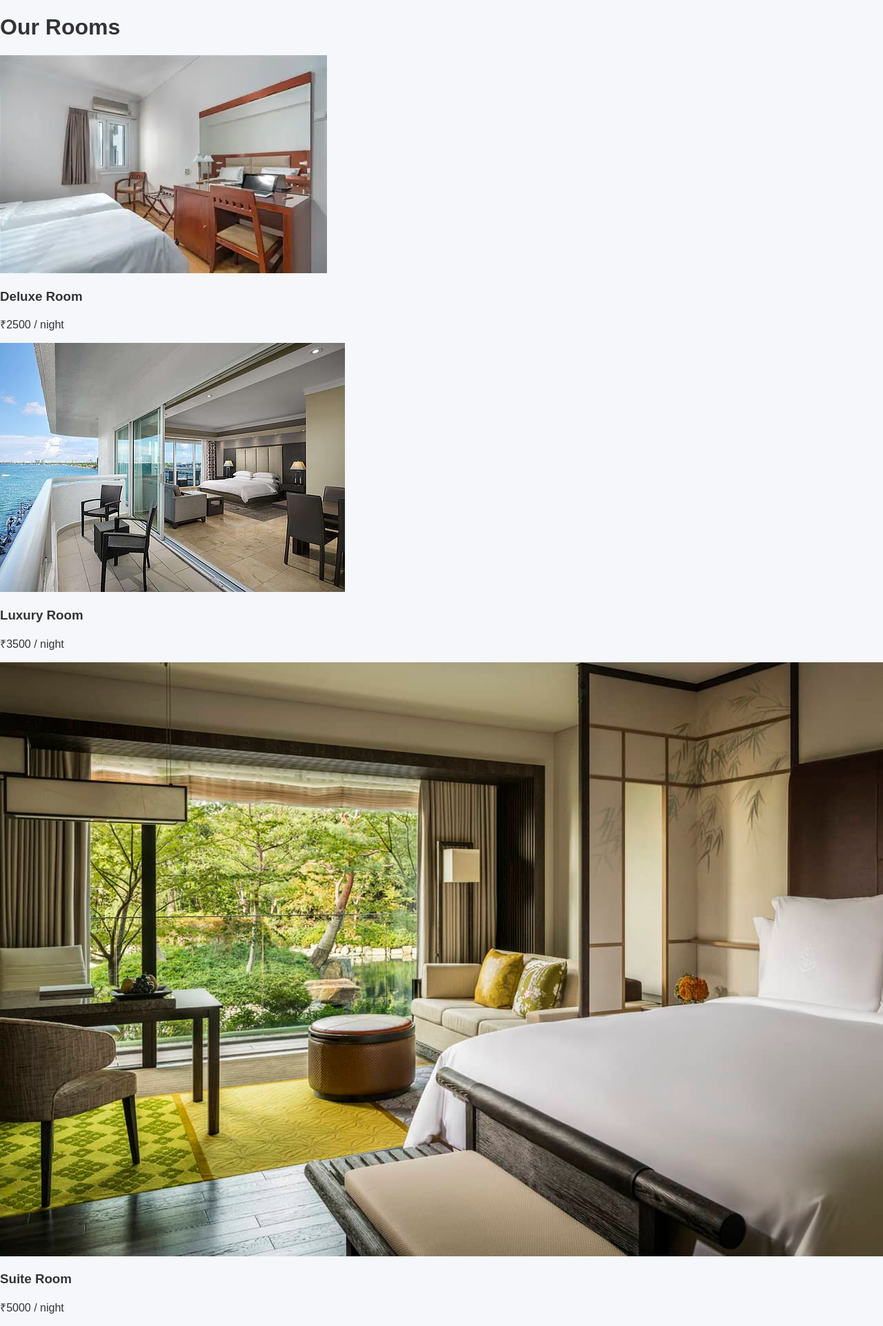
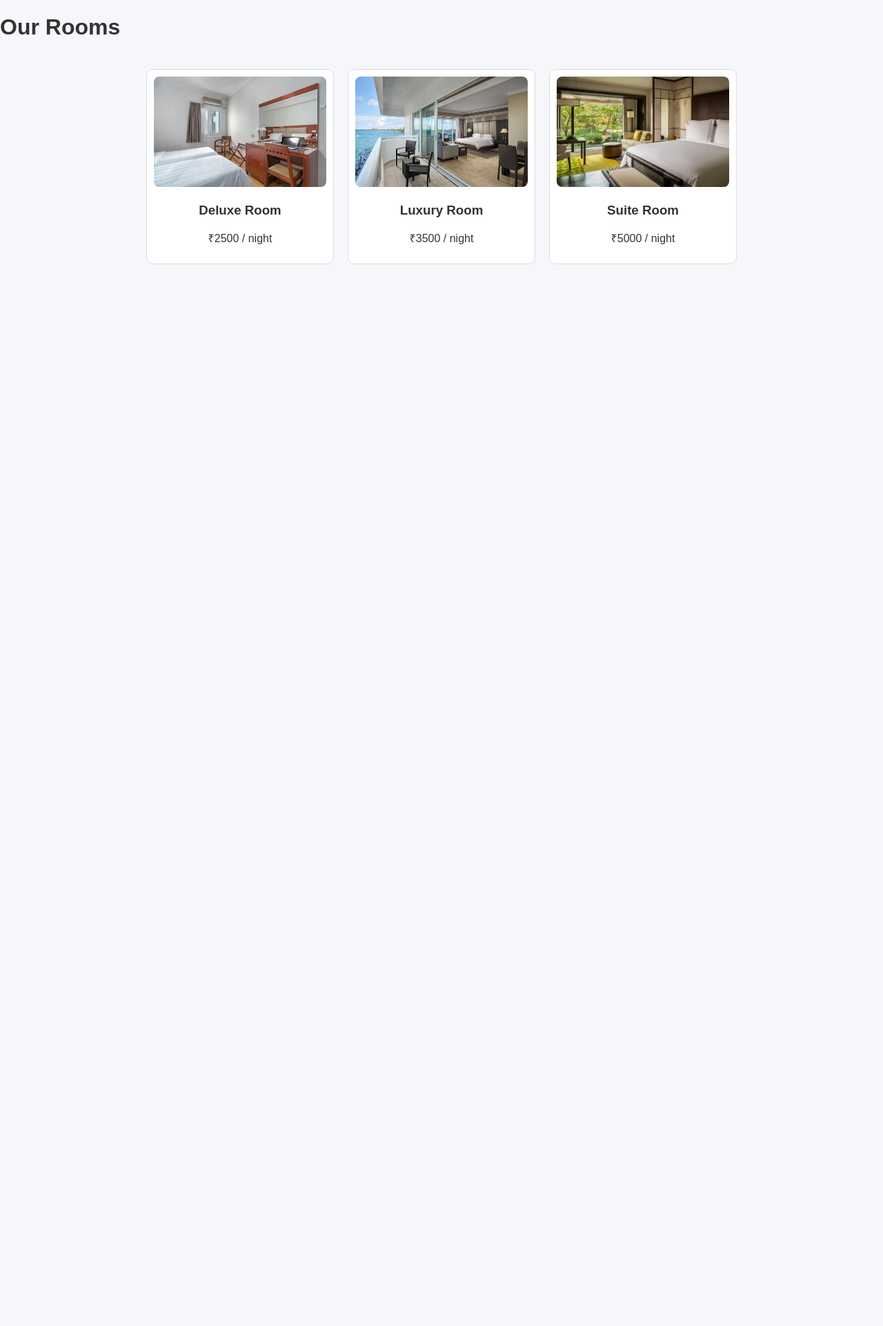
Before and after one commit to mpachling11-commits/hotel_booking, a Flask app: page /rooms in a window 1280 px wide; the page is wider, and only the part inside the window is pictured. Shown: that part at 69% size. After the commit the page ends 383 px from the top of that part, so only its background shows below. Run offline with Flask 3, Linux system fonts and the light colour scheme.

Commit message:
Add room container and card styles

```diff
--- a/static/css/style.css
+++ b/static/css/style.css
@@ -251,3 +251,25 @@ footer {
     padding: 15px;
     margin-top: 50px;
 }
+.room-container {
+    display: flex;
+    gap: 20px;
+    justify-content: center;
+    padding: 20px;
+}
+
+.room-card {
+    border: 1px solid #ddd;
+    padding: 10px;
+    width: 250px;
+    text-align: center;
+    border-radius: 10px;
+    background: white;
+}
+
+.room-card img {
+    width: 100%;
+    height: 160px;
+    object-fit: cover;
+    border-radius: 8px;
+}
```
